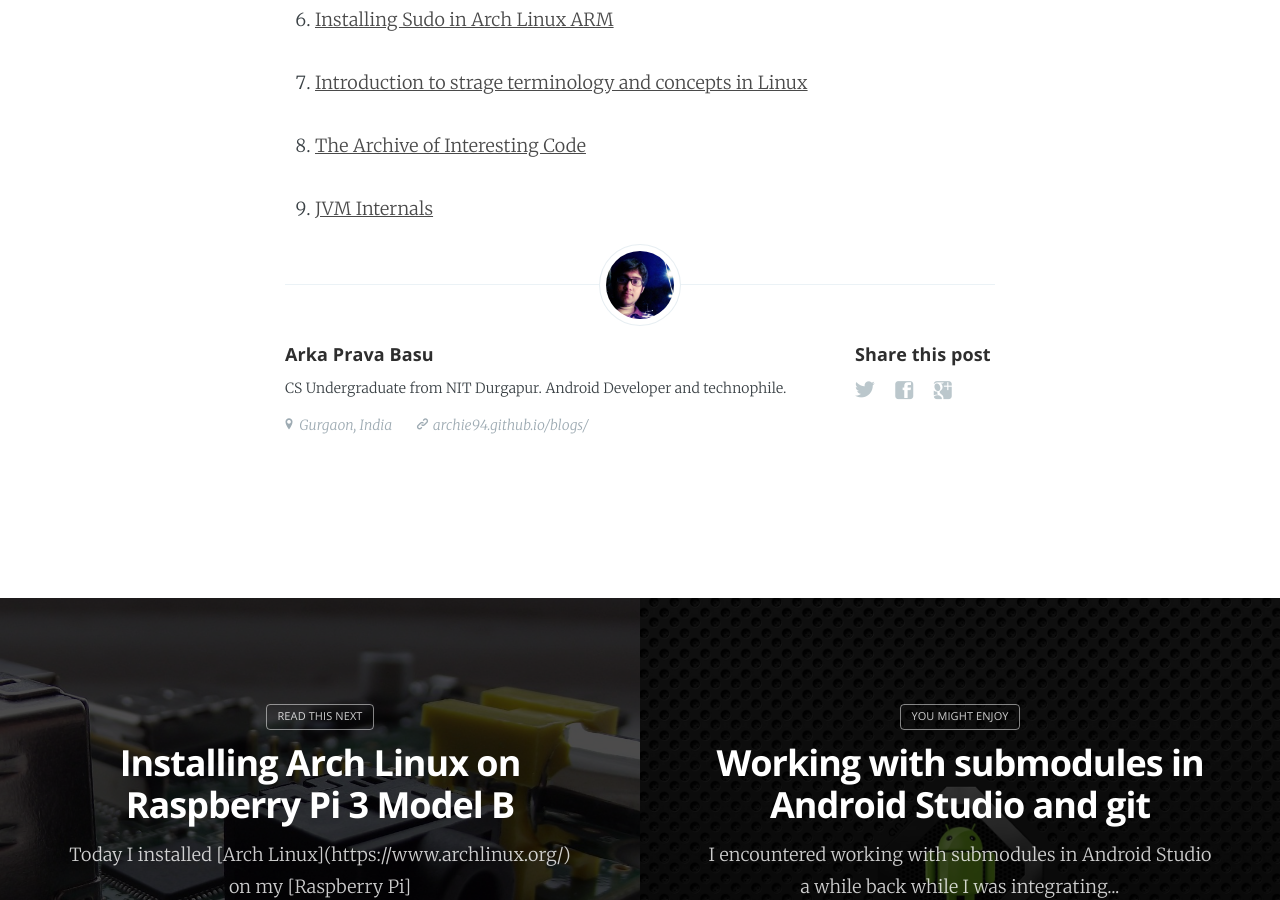
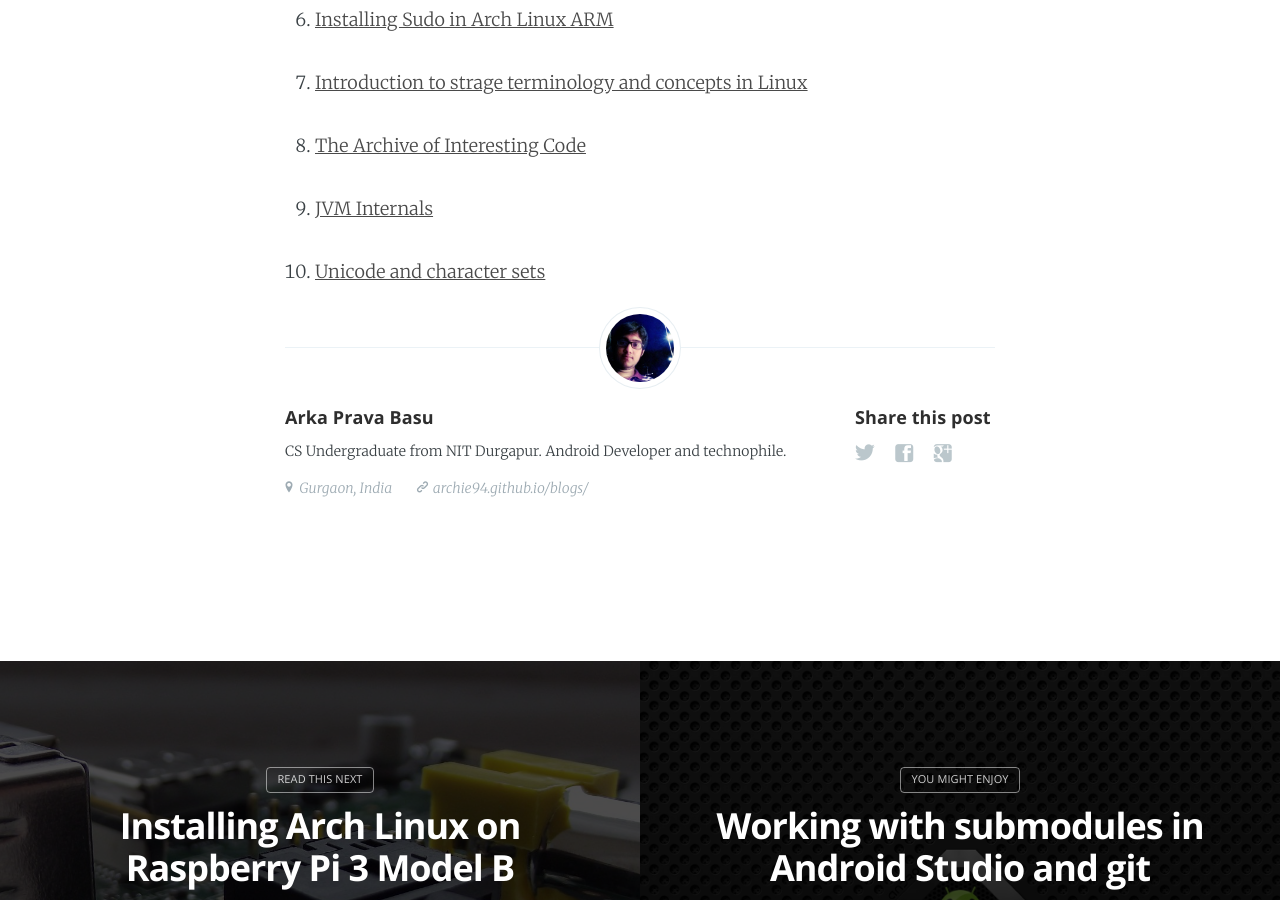
Before and after one commit to archie94/blogs, a Jekyll site: the page built from _posts/2017-02-07-blog-of-blogs.md, in a window 1280 px wide and 900 px high, scrolled down 1219 px. Built offline with Jekyll 4.4.1, drawn with Linux system fonts in a browser that asks for light colours; nearby versions of some CDN libraries.

Commit message:
Update entry
Signed-off-by: Arka Prava Basu <arkaprava94@gmail.com>

```diff
--- a/_posts/2017-02-07-blog-of-blogs.md
+++ b/_posts/2017-02-07-blog-of-blogs.md
@@ -29,3 +29,5 @@ Here I plan to keep links of exciting blog posts which I encounter. I will go on
 8. [The Archive of Interesting Code](http://keithschwarz.com)
 
 9. [JVM Internals](http://blog.jamesdbloom.com/JVMInternals.html)
+
+10. [Unicode and character sets](https://www.joelonsoftware.com/2003/10/08/the-absolute-minimum-every-software-developer-absolutely-positively-must-know-about-unicode-and-character-sets-no-excuses/)
```
